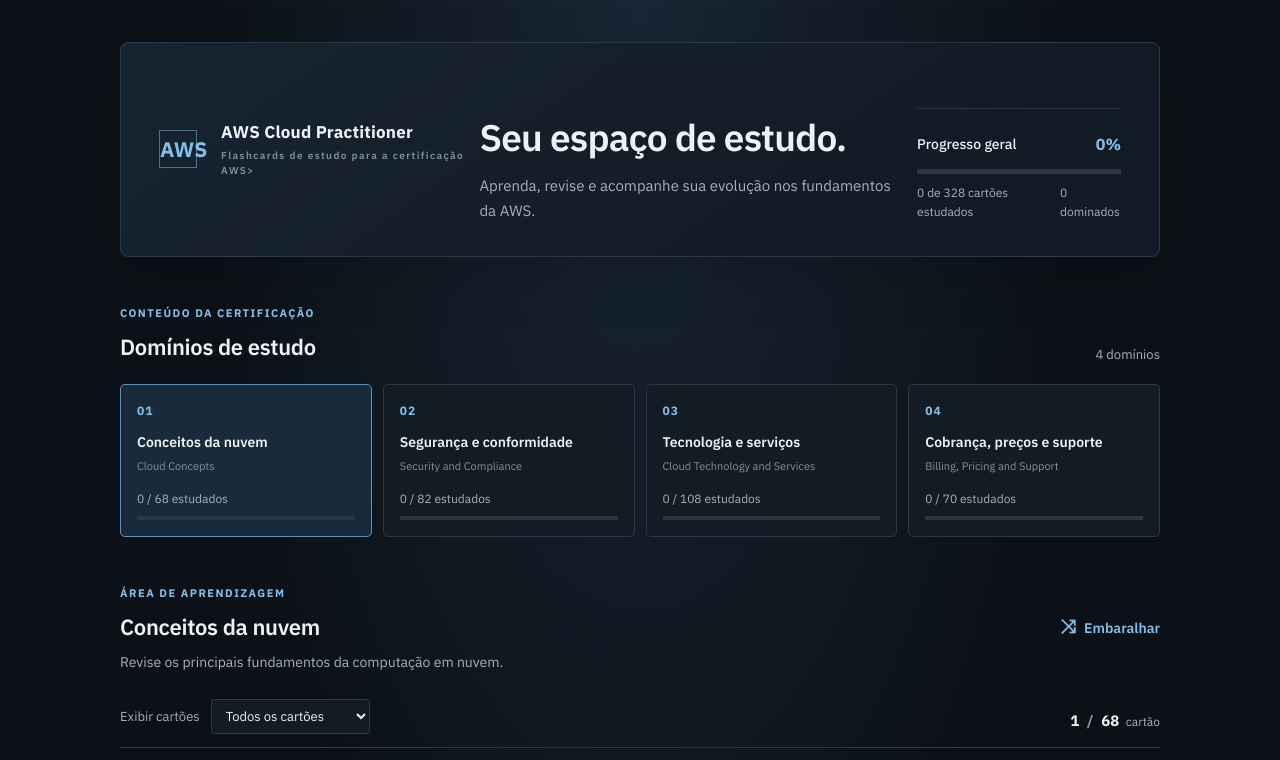
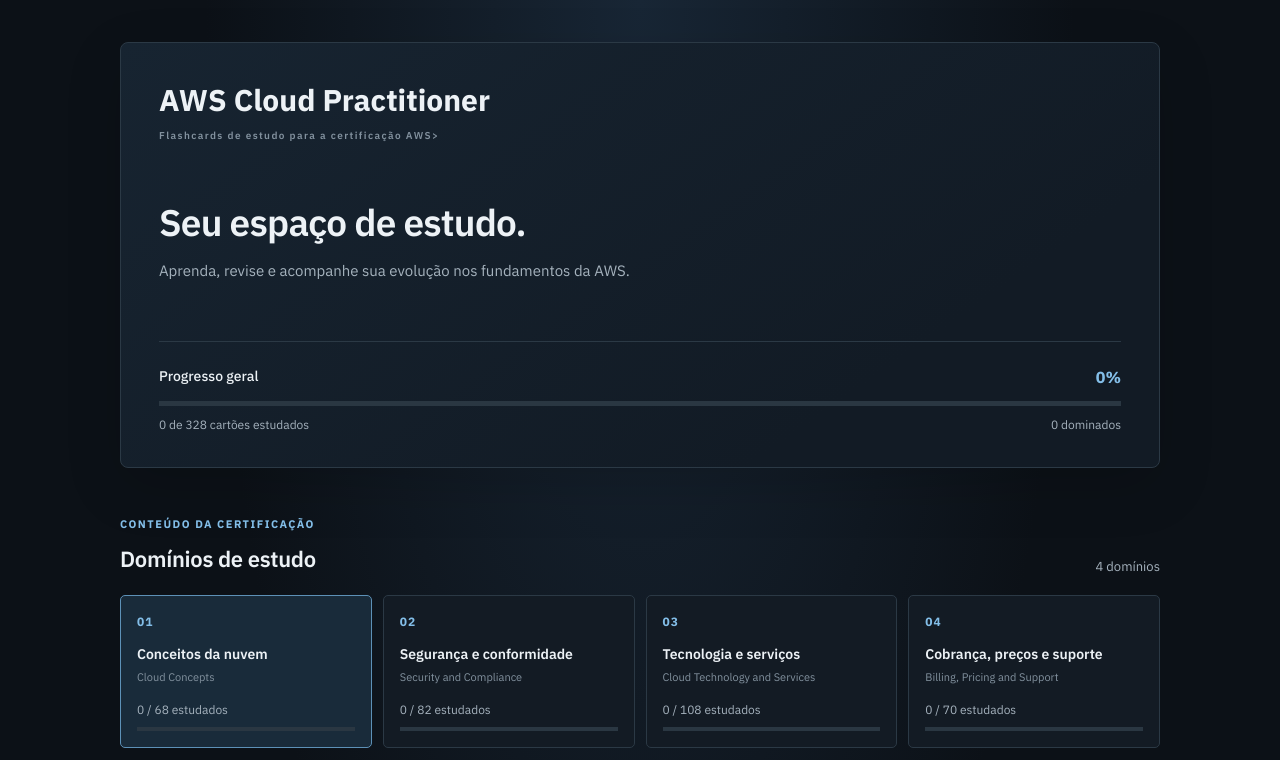
Before and after one commit to brunogacarvalho/aws-flashcards-cloud-practitioner, a plain HTML site: page index.html in a window 1280 px wide. Shown: the top 760 px of the page. Drawn offline with Linux system fonts and the light colour scheme.

Commit message:
Update index.html

```diff
--- a/index.html
+++ b/index.html
@@ -20,15 +20,12 @@
     <main class="app-shell">
 
         <header class="app-header">
-<div class="brand">
-                <div class="brand-mark">AWS</div>
-    <br>
                 <div>
-<h1>                    <div class="brand-name">AWS Cloud Practitioner</div> </h1>
-<p>                    <div class="brand-subtitle">Flashcards de estudo para a certificação AWS>
+<h1>AWS Cloud Practitioner </h1>
+<div class="brand-subtitle">Flashcards de estudo para a certificação AWS>
                 </div>
             </div>
-
+<br>
             <div class="welcome">
                 <div>
                     <h1>Seu espaço de estudo.</h1>
```
